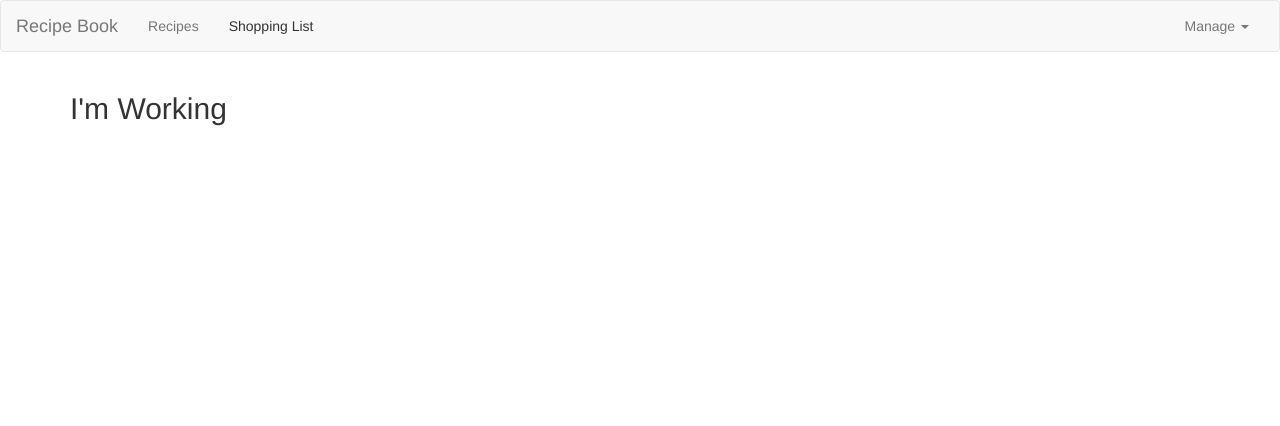
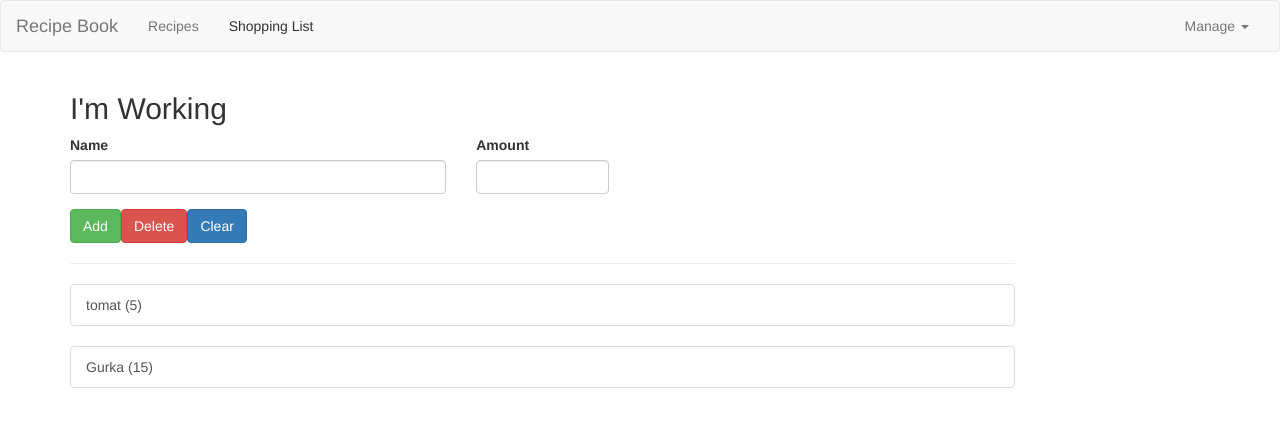
Before and after one commit to PontusVallgren/Recipes-app, an Angular app: page / in a window 1280 px wide. Both pictures are taken after a click on the link "Shopping List". Shown: the top 426 px of the page. Built offline with nearby package versions, Linux system fonts and the light colour scheme.

Commit message:
implementing newbie routing

```diff
--- a/src/app/app.component.html
+++ b/src/app/app.component.html
@@ -1,8 +1,12 @@
-<app-header></app-header>
+<app-header (onSelected)="navigation($event)"></app-header>
 <div class="container">
   <div class="row">
     <div class="col-md-12">
       <h2>I'm Working</h2>
+      <app-recipes *ngIf="currentPage === 'recipes'"></app-recipes>
+      <app-shopping-list
+        *ngIf="currentPage === 'shoppingList'"
+      ></app-shopping-list>
     </div>
   </div>
 </div>
--- a/src/app/app.component.ts
+++ b/src/app/app.component.ts
@@ -1,4 +1,4 @@
-import { Component } from '@angular/core';
+import { Component, Input } from '@angular/core';
 
 @Component({
   selector: 'app-root',
@@ -6,5 +6,9 @@
   styleUrls: ['./app.component.css']
 })
 export class AppComponent {
-
+  currentPage = "recipes"
+  navigation(route: string) {
+    this.currentPage = route;
+    console.log(this.currentPage)
+  }
 }
--- a/src/app/app.module.ts
+++ b/src/app/app.module.ts
@@ -8,6 +8,7 @@
 import { RecipeItemComponent } from './recipes/recipe-list/recipe-item/recipe-item.component';
 import { HeaderComponent } from './header/header.component';
 import { RecipesComponent } from './recipes/recipes.component';
+import { ShoppingEditComponent } from './shopping-list/shopping-edit/shopping-edit.component';
 
 @NgModule({
   declarations: [
@@ -17,7 +18,8 @@
     RecipeDetailsComponent,
     RecipeItemComponent,
     HeaderComponent,
-    RecipesComponent
+    RecipesComponent,
+    ShoppingEditComponent
   ],
   imports: [
     BrowserModule
--- a/src/app/header/header.component.html
+++ b/src/app/header/header.component.html
@@ -16,8 +16,10 @@
       (window:resize)="collapsed = true"
     >
       <ul class="nav navbar-nav">
-        <li><a href="#">Recipes</a></li>
-        <li><a href="#">Shopping List</a></li>
+        <li><a href="#" (click)="onSelect('recipes')">Recipes</a></li>
+        <li>
+          <a href="#" (click)="onSelect('shoppingList')">Shopping List</a>
+        </li>
       </ul>
       <ul class="nav navbar-nav navbar-right">
         <li class="dropdown">
--- a/src/app/header/header.component.ts
+++ b/src/app/header/header.component.ts
@@ -1,4 +1,4 @@
-import { Component, OnInit } from '@angular/core';
+import { Component, EventEmitter, OnInit, Output } from '@angular/core';
 
 @Component({
   selector: 'app-header',
@@ -6,11 +6,14 @@
   styleUrls: ['./header.component.css']
 })
 export class HeaderComponent implements OnInit {
+  @Output() onSelected = new EventEmitter<string>();
   collapsed = true
 
   constructor() { }
 
   ngOnInit(): void {
   }
-
+  onSelect(action: string) {
+    this.onSelected.emit(action)
+  }
 }
--- a/src/app/recipes/recipe-list/recipe-item/recipe-item.component.html
+++ b/src/app/recipes/recipe-list/recipe-item/recipe-item.component.html
@@ -1 +1,18 @@
-<p>recipe-item works!</p>
+<!-- <div class="row">
+    <div class="col-xs-12">
+      <a href="#" class="list-group-item clearfix">
+        <div class="pull-left">
+          <h4 class="list-group-item-heading">{{ recipes[0].name }}</h4>
+          <p class="list-group-item-text">{{ recipes[0].description }}</p>
+        </div>
+        <span class="pull-right">
+          <img
+            src="{{ recipes[0].imagePath }}"
+            alt=""
+            class="img-responsive"
+            style="max-height: 50px"
+          />
+        </span>
+      </a>
+    </div>
+  </div> -->
--- a/src/app/shopping-list/shopping-edit/shopping-edit.component.html
+++ b/src/app/shopping-list/shopping-edit/shopping-edit.component.html
@@ -1 +1,23 @@
-<p>shopping-edit works!</p>
+<div class="row">
+  <div class="col-xs-12">
+    <form>
+      <div class="row">
+        <div class="col-sm-5 form-group">
+          <label for="name">Name</label>
+          <input type="text" id="name" class="form-control" />
+        </div>
+        <div class="col-sm-2 form-group">
+          <label for="amount">Amount</label>
+          <input type="number" id="amount" class="form-control" />
+        </div>
+      </div>
+      <div class="row">
+        <div class="col-xs-12">
+          <button class="btn btn-success" type="submit">Add</button>
+          <button class="btn btn-danger" type="button">Delete</button>
+          <button class="btn btn-primary" type="button">Clear</button>
+        </div>
+      </div>
+    </form>
+  </div>
+</div>
```
